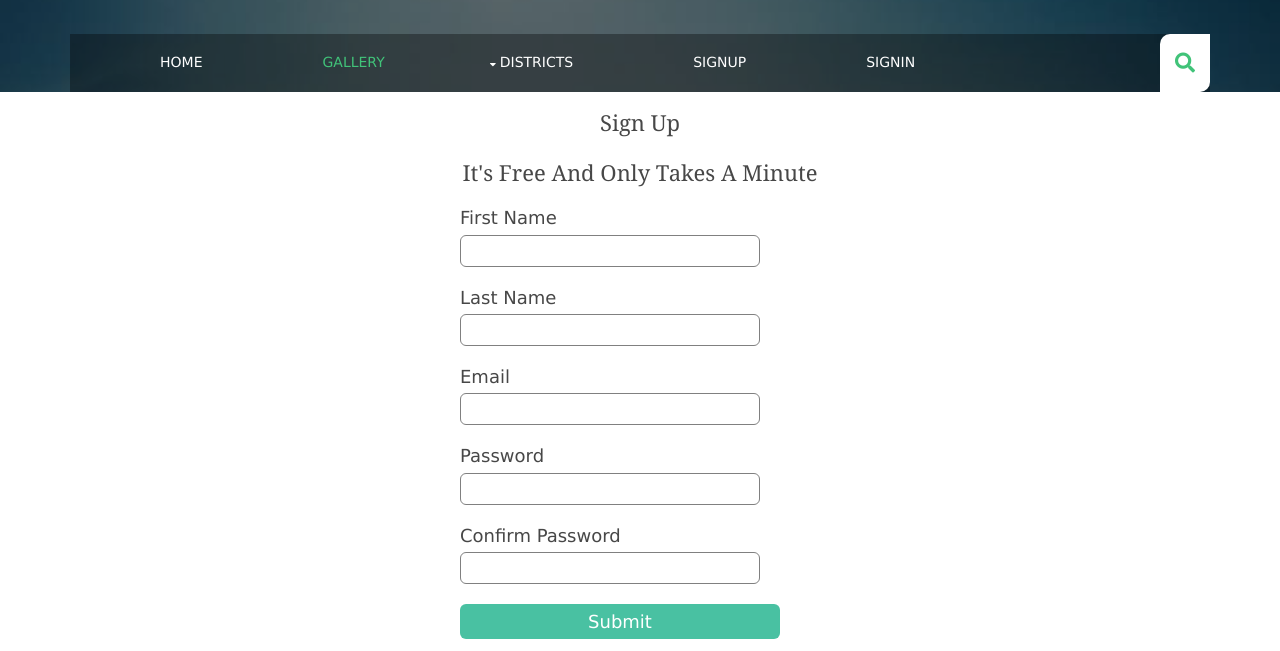
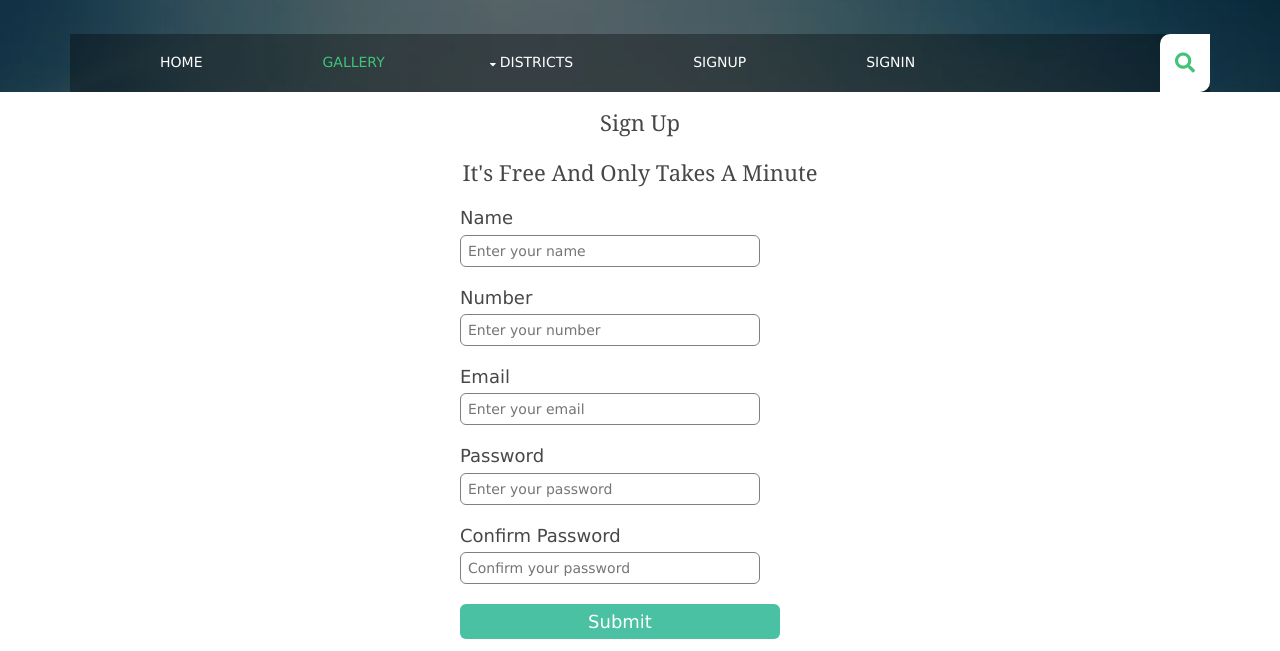
Before and after one commit to Kandamrigam/keralatourism, a plain HTML site: page pages/form2.html in a window 1280 px wide. Shown: the part 141-792 px from the top of the page. Drawn offline with nearby package versions, Linux system fonts and the light colour scheme.

Commit message:
Updated sign Up

```diff
--- a/pages/form2.html
+++ b/pages/form2.html
@@ -98,18 +98,22 @@
       <div class="signup-box">
         <h1>Sign Up</h1>
         <h4>It's free and only takes a minute</h4>
-        <form>
-          <label>First Name</label>
-          <input type="text" placeholder="" />
-          <label>Last Name</label>
-          <input type="text" placeholder="" />
+        <form id="form" action="#" onsubmit=" return valid()">
+          <label>Name</label>
+          <input type="text" placeholder="Enter your name" />
+          <label>Number</label>
+          <input type="text" name="number" placeholder="Enter your number" id="number" onchange="validate()">
+          <span id="textn"></span>
           <label>Email</label>
-          <input type="email" placeholder="" />
+          <input type="text" name="email" placeholder="Enter your email" id="email" onkeydown="validate()">
+          <span id="text"></span>
           <label>Password</label>
-          <input type="password" placeholder="" />
+          <input type="password" class="form-control" id="exampleInputPassword1" placeholder="Enter your password" onkeyup="return passwordChanged();">
+          <span id="strength"></span>
           <label>Confirm Password</label>
-          <input type="password" placeholder="" />
-          <input type="button" value="Submit" />
+          <input type="password" class="form-control" id="exampleInputPassword2" placeholder="Confirm your password" onkeyup="return passwordConfirm();">
+          <span id="textc"></span>
+          <input type="button" value="Submit" onclick=" return valid()"/>
         </form>
         <p>
           By clicking the Sign Up button,you agree to our <br />
@@ -180,6 +184,7 @@
   <!-- ################################################################################################ -->
   <a id="backtotop" href="#top"><i class="fas fa-chevron-up"></i></a>
   <!-- JAVASCRIPTS -->
+  <script src="java/myscripts.js"></script>
   <script src="../layout/scripts/jquery.min.js"></script>
   <script src="../layout/scripts/jquery.backtotop.js"></script>
   <script src="../layout/scripts/jquery.mobilemenu.js"></script>
```
